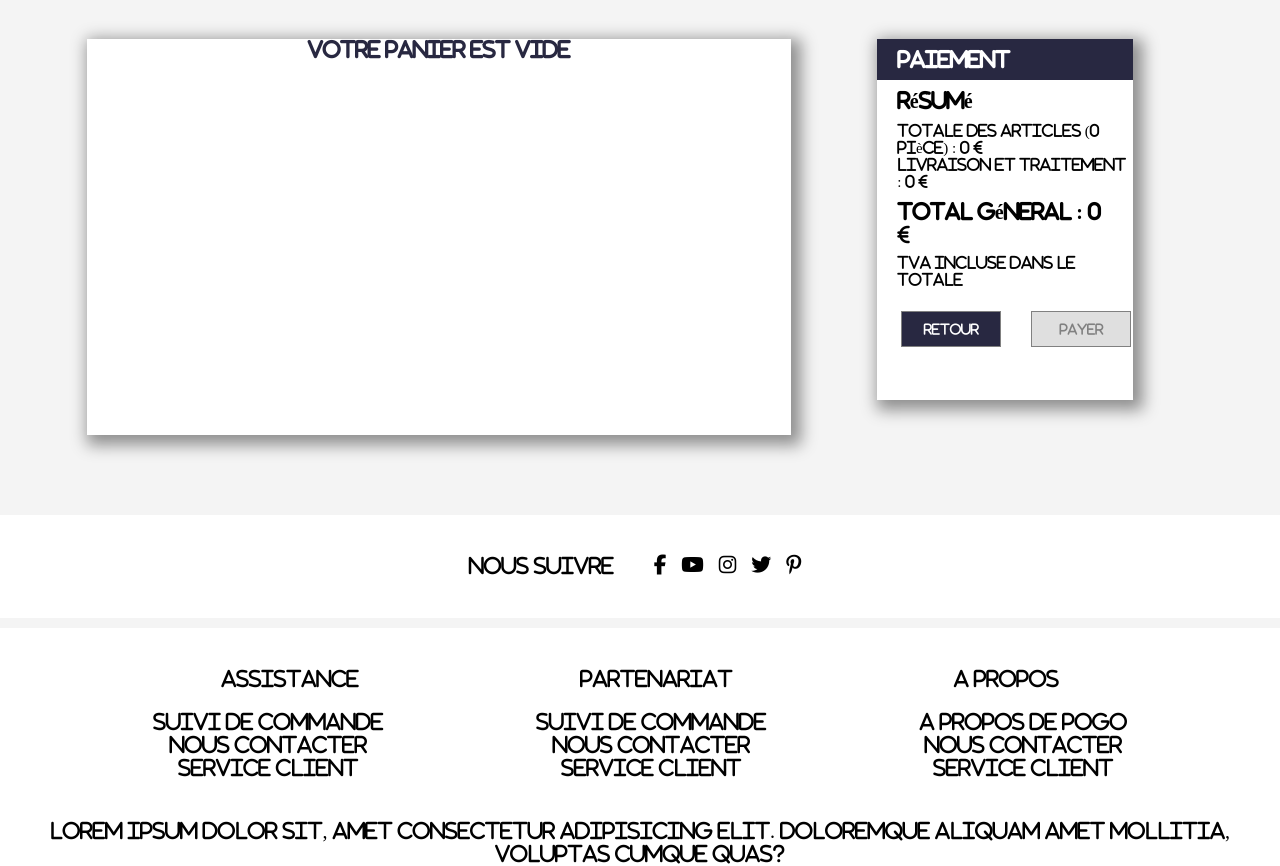
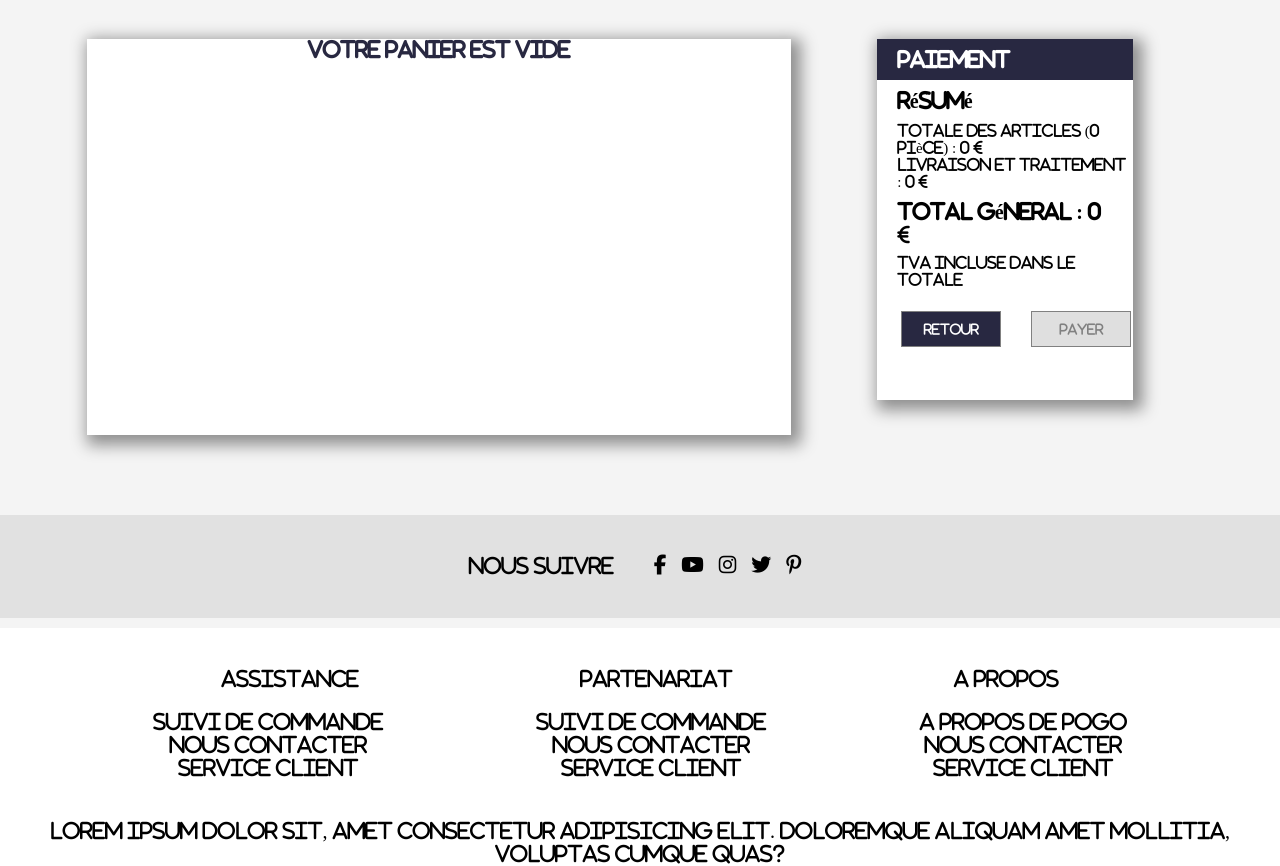
Before and after one commit to RyanDevGitHub/POGO, a PHP site: page /carts.php in a window 1280 px wide. Shown: the part 169-1035 px from the top of the page. Run offline with PHP 8.4, Linux system fonts and the light colour scheme; the visitor is signed in with stand-in values (Sample User, id 1); data that the repository does not hold is empty; some libraries are stand-ins or nearby versions.

Commit message:
change reseau section css white to gray & delete print SESSION variable in login.php

```diff
--- a/css/carts.css
+++ b/css/carts.css
@@ -261,7 +261,7 @@ section{
 /* SECTION RESEAU */
 
 .reseau{
-    background-color: #ffffff;
+    background-color: #e1e1e1;
     display: flex;
     justify-content: center;
     margin-bottom: 10px;
--- a/css/favoris.css
+++ b/css/favoris.css
@@ -189,7 +189,7 @@ section a div.article .note-stock img{
 /* SECTION RESEAU */
 
 .reseau{
-    background-color: #ffffff;
+    background-color: #e1e1e1;
     display: flex;
     justify-content: center;
     margin-bottom: 10px;
--- a/css/femmes_product.css
+++ b/css/femmes_product.css
@@ -131,7 +131,7 @@ section a div.article .note-stock img{
 /* SECTION RESEAU */
 
 .reseau{
-    background-color: #ffffff;
+    background-color: #e1e1e1;
     display: flex;
     justify-content: center;
     margin-bottom: 10px;
--- a/css/page-quiz.css
+++ b/css/page-quiz.css
@@ -221,7 +221,7 @@ section{
 /* SECTION RESEAU */
 
 .reseau{
-    background-color: #ffffff;
+    background-color: #e1e1e1;
     display: flex;
     justify-content: center;
     margin-bottom: 10px
--- a/css/page_paiement.css
+++ b/css/page_paiement.css
@@ -173,7 +173,7 @@ p.title{
 /* SECTION RESEAU */
 
 .reseau{
-    background-color: #ffffff;
+    background-color: #e1e1e1;
     display: flex;
     justify-content: center;
     margin-bottom: 10px;
--- a/css/profil-admin.css
+++ b/css/profil-admin.css
@@ -538,7 +538,7 @@ input[type=submit].send{
 /* SECTION RESEAU */
 
 .reseau{
-    background-color: #ffffff;
+    background-color: #e1e1e1;
     display: flex;
     justify-content: center;
     margin-bottom: 10px;
--- a/css/profil.css
+++ b/css/profil.css
@@ -321,7 +321,7 @@ table {
 /* SECTION RESEAU */
 
 .reseau{
-    background-color: #ffffff;
+    background-color: #e1e1e1;
     display: flex;
     justify-content: center;
     margin-bottom: 10px;
--- a/css/search_by_name.css
+++ b/css/search_by_name.css
@@ -141,7 +141,7 @@ section a div.article .note-stock img{
 /* SECTION RESEAU */
 
 .reseau{
-    background-color: #ffffff;
+    background-color: #e1e1e1;
     display: flex;
     justify-content: center;
     margin-bottom: 10px;
--- a/login.php
+++ b/login.php
@@ -17,7 +17,6 @@
             </div>
             <div class="input-form">
                 <p>Enregistrez-vous</p>
-                <?php print(json_encode($_SESSION))?>
                 <input type="email" name="email" placeholder="Adresse Email" required>
                 <input type="password" name="mdp" placeholder="Mot de passe" minlength="4" required>
                 <input type="submit" value="Se connecter">
```
